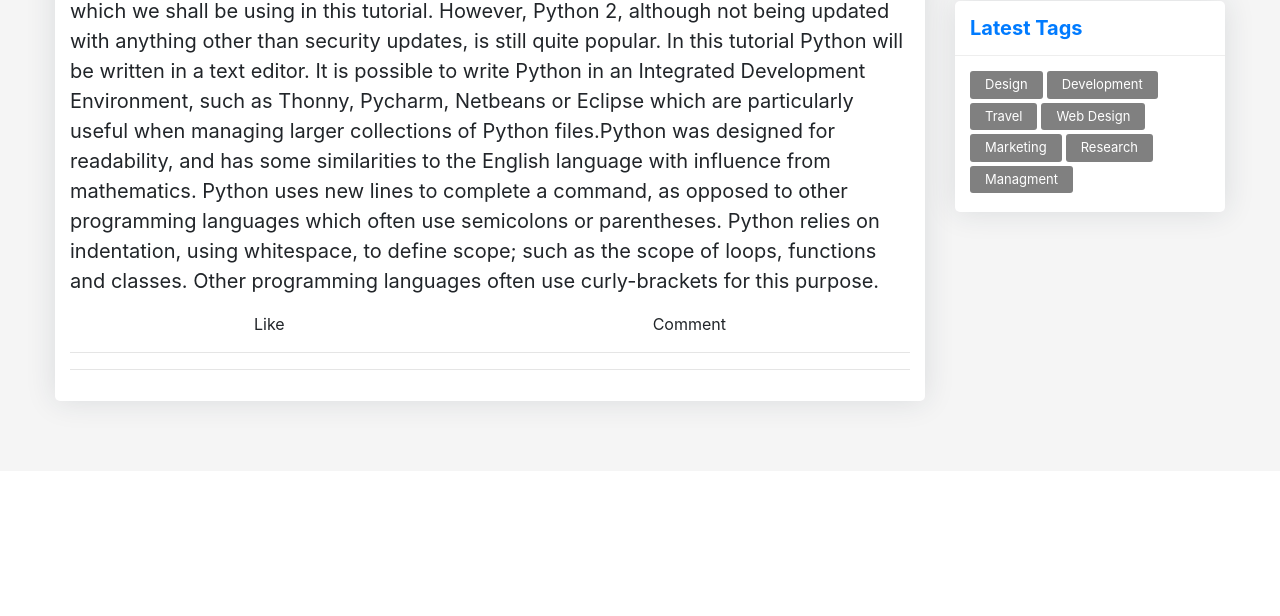
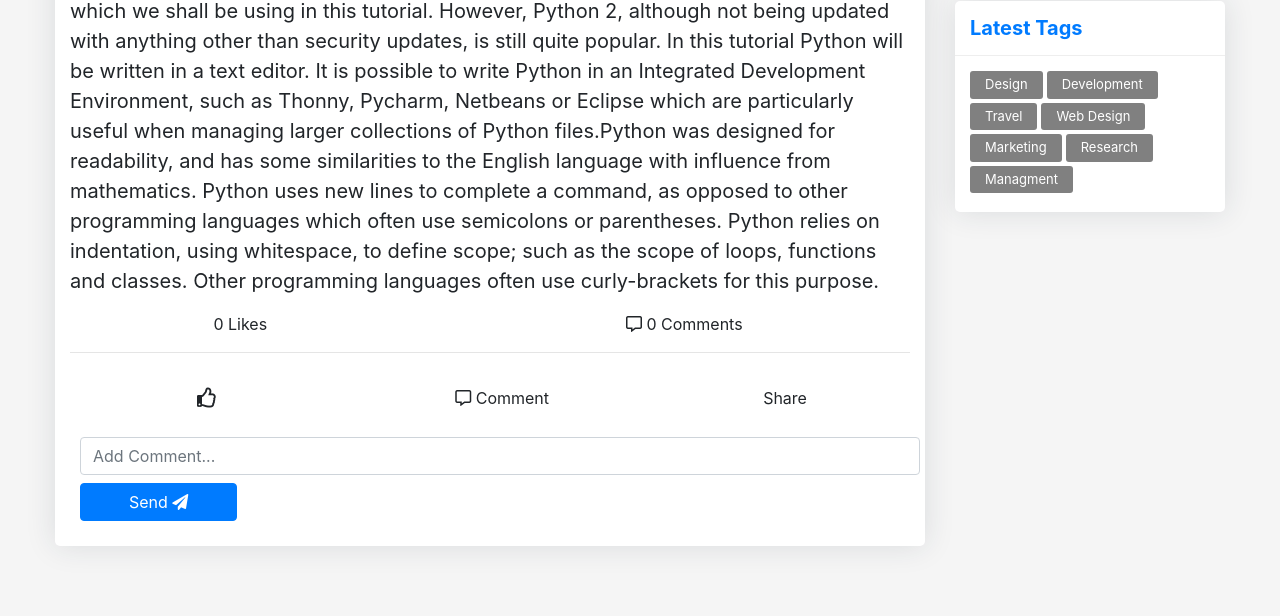
Before and after one commit to ashharmansuri/socialblog, a Django app: page /post-detail/2 in a window 1280 px wide. Shown: the part 1066-1682 px from the top of the page. Before the commit the page ends 1487 px from the top, so only its background shows below. Run offline with Django 3.2, Linux system fonts and the light colour scheme; a user stored in the database is signed in; data comes from the database, SQL or seed files in the repository; both versions use the stored data as it was after the commit; some libraries are stand-ins or nearby versions.

Commit message:
commited post like and comment section
committed

```diff
--- a/crud/templates/crud/post_detail.html
+++ b/crud/templates/crud/post_detail.html
@@ -41,34 +41,75 @@
                         <a href="#">Managment</a>
                     </div> -->
                     <div class="d-flex justify-content-around">
-                        <span>Like</span>
-                        <span>Comment</span>
+                        <span class="mr-5">
+                            {{post.num_likes}} Like{{post.num_likes|pluralize}}
+                        </span>
+
+                        <span class=" px-4 " id="">
+                            <i class="far fa-comment-alt"></i>
+                            {{post.num_comments}} Comment{{post.num_comments|pluralize}}
+                        </span>
+
                     </div>
                     <hr>
 
-                <!-- <div class="like_comment_section d-flex justify-content-around align-items-center w-100 p-2">
+                <div class="like_comment_section d-flex justify-content-around align-items-center w-100 p-2">
 
-                    <form action="{% url 'post-like-view' %}" method="POST" class='like-form' id='{{obj.id}}'>
+                    <form action="{% url 'post-like-view' %}" method="POST" class='like-form' id='{{post.id}}'>
                         {% csrf_token %}
-                        <input type="hidden" name="post_id" value={{obj.id}}>
+                        <input type="hidden" name="post_id" value={{post.id}}>
 
-                            <button type="submit" class="btn btn-light px-4 like-btn">
-                                {% if profile not in obj.liked.all %}
-                                <i class="far fa-thumbs-up"></i> <span>Like</span>
+                        <button type="submit" class="btn btn-light px-4 like-btn">
+                                {% if profile not in post.liked.all %}
+                                <i class="far fa-thumbs-up"></i>
                                 {% else %}
-                                <i class="far fa-thumbs-up" style="color:#007bff"></i> <span style="color:#007bff">Like</>
+                                <i class="far fa-thumbs-up" style="color:#007bff"></i>
                                 {% endif%}
-                            </button>
+                        </button>
 
                     </form>
 
 
+                    <button  class="cmt_btn btn btn-light px-4 " id="{{post.id}}">
+                        <i class="far fa-comment-alt"></i>
+                        Comment
+                    </button>
 
-                <div><i class="far fa-comment-alt"></i> Comment</div>
-                <div><i class="far fa-share-square"></i> Share</div>
-                </div> -->
 
-                    <hr>
+                    <span>
+                        Share
+                    </span>
+
+
+
+
+                </div>
+
+
+                <form action="" method="POST" id="comment_form">
+                    {% csrf_token %}
+                    <input type="hidden" name="post_id" value="{{post.id}}">
+                    {{form}}
+                    <button type="submit" class="btn btn-primary px-5 mt-2">Send <i class="fas fa-paper-plane"></i>
+                    </button>
+                </form>
+                <div class="comment-box mt-2">
+                    {% if post.comment_set.all %}
+                    {% for c in post.comment_set.all%}
+
+                    <div class="comment_ind">
+                        <img class="cmt_img" src="{{c.user.pro_image.url}}" width="50" height="50">
+                        <span class="text-capitalize font-weight-bold ml-3">{{ c.user }}</span> <span class="text-muted">{{c.created}}</span>
+                        <div class='text_comment mt-2'>{{ c.body }}</div>
+                    </div>
+
+                    {% endfor%}
+                    {% endif%}
+                </div>
+
+
+
+
                 </article>
 
 
--- a/crud/urls.py
+++ b/crud/urls.py
@@ -6,16 +6,16 @@ from .import views
 urlpatterns = [
 
     path('home',views.home,name='home'),
-    path('post-like/',views.like_unlike_post,name='post-like-view'),
+    path('post-like',views.like_unlike_post,name='post-like-view'),
 
     path('contact',views.ContactView,name='contact'),
     path('post-detail/<int:pk>',views.PostDetailView,name='post-detail'),
-    # path('post-detail/<int:pk>',views.PostDetailView.as_view(),name='post-detail'),
+
     path('post-create',views.PostCreateView,name='post-create'),
     path('post-edit/<int:pk>',views.PostUpdateView,name='post-update'),
     path('post-delete/<int:pk>',views.PostDeleteView,name='post-delete'),
     path('post-search',views.PostSearchView,name='post-search'),
-    # path('post-like/',views.like_unlike_post,name='post-like-view'),
+    # path('post-like/<int:post_id>',views.like_unlike_post,name='post-like-view'),
 
     path('account-settings',views.Account_Settings,name='account-settings'),
     path('dashboard',views.Dashboard,name='dashboard'),
--- a/crud/views.py
+++ b/crud/views.py
@@ -16,26 +16,23 @@ from django.contrib.auth.decorators import login_required
 # Create your views here.
 @login_required(login_url='login')
 def  home(request):
-    form = CommentForm()
+    # form = CommentForm()
     qs = Post.objects.all().order_by('-timestamp')
-    profile = Profile.objects.get(user=request.user)
+    # profile = Profile.objects.get(user=request.user)
 
 
-    if request.method=='POST':
-        form = CommentForm(request.POST)
-        if form.is_valid():
-            instance = form.save(commit=False)
-            instance.user=profile
-            instance.post = Post.objects.get(id=request.POST.get('post_id'))
-            instance.save()
-        form = CommentForm()
+    # if request.method=='POST':
+    #     form = CommentForm(request.POST)
+    #     if form.is_valid():
+    #         instance = form.save(commit=False)
+    #         instance.user=profile
+    #         instance.post = Post.objects.get(id=request.POST.get('post_id'))
+    #         instance.save()
+    #     form = CommentForm()
 
 
     context={
-        'qs':qs,
-        'profile':profile,
-        'form':form,
-
+        'qs':qs
     }
     return render(request,'crud/home.html',context)
 
@@ -45,20 +42,15 @@ def like_unlike_post(request):
     if request.method == "POST":
         post_id = request.POST.get('post_id')
         print('post_id',post_id)
-
         post_obj = Post.objects.get(id=post_id)
         print(post_obj)
-
         profile = Profile.objects.get(user=user)
         print(profile)
-
         if profile in post_obj.liked.all():
             post_obj.liked.remove(profile)
         else:
             post_obj.liked.add(profile)
-
         like,created = Like.objects.get_or_create(user=profile,post_id=post_id)
-
         if not created:
             if like.value=='Like':
                 like.value='Unlike'
@@ -69,9 +61,10 @@ def like_unlike_post(request):
 
         post_obj.save()
         like.save()
+    # return redirect('post-detail')
+    return redirect('post-detail',pk=post_id)
+    # return redirect('home')
 
-    return redirect('home')
-    # return redirect('post-detail',mypost_id.pk)
 
 
 
@@ -85,11 +78,26 @@ def like_unlike_post(request):
 #         context = super().get_context_data(*args,**kwargs)
 #         context['latest_post']= self.model.objects.all().order_by('-timestamp')[:5]
 #         return context
+
 @login_required(login_url='login')
 def PostDetailView(request,pk):
+    form = CommentForm()
     post = Post.objects.get(id=pk)
     latest_post = Post.objects.all().order_by('-timestamp')[0:5]
-    context ={'post':post,'latest_post':latest_post}
+
+    profile = Profile.objects.get(user=request.user)
+
+    if request.method=='POST':
+        form = CommentForm(request.POST)
+        if form.is_valid():
+            instance = form.save(commit=False)
+            instance.user=profile
+            instance.post = Post.objects.get(id=request.POST.get('post_id'))
+            instance.save()
+        form = CommentForm()
+        return redirect('post-detail',pk=pk)
+
+    context ={'post':post,'latest_post':latest_post,'form':form}
     return render(request,'crud/post_detail.html',context)
 
 
```
Also changed, not shown: crud/templates/crud/home.html (+11 -11 lines), db.sqlite3.
